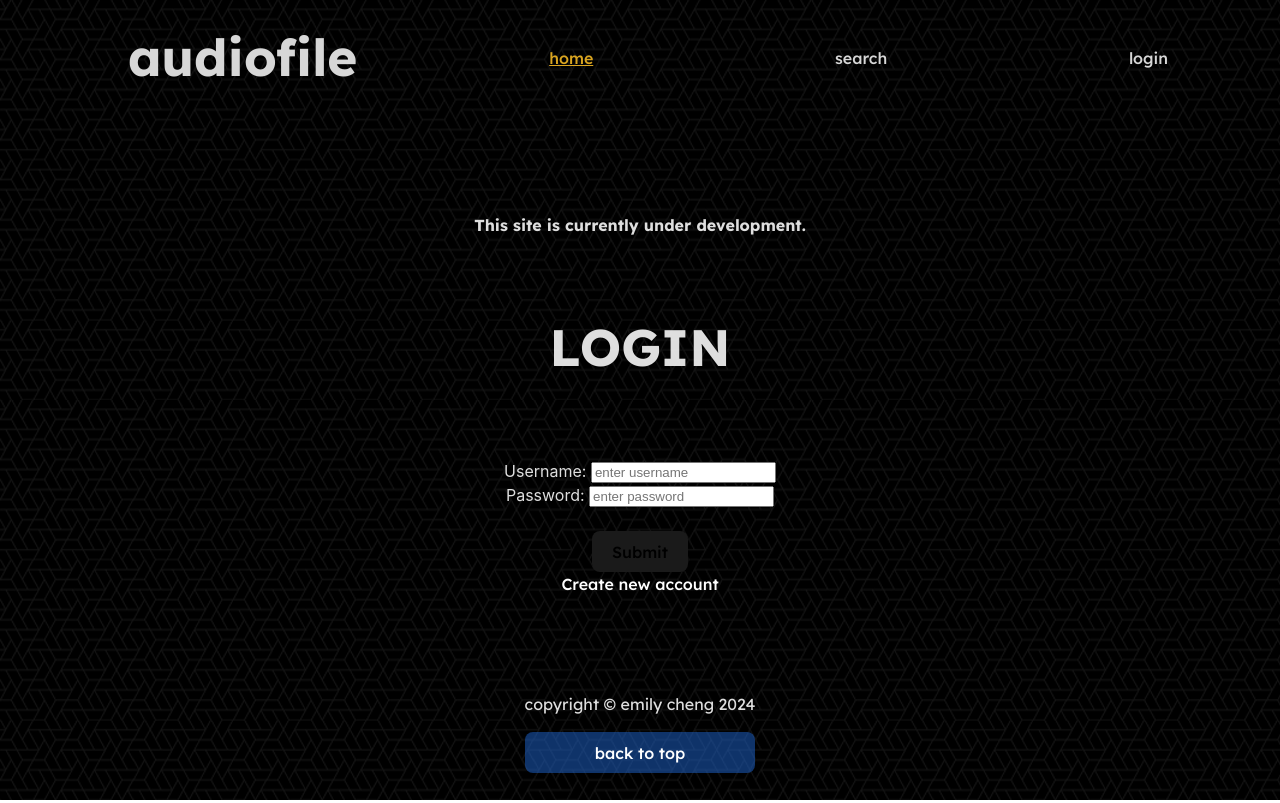
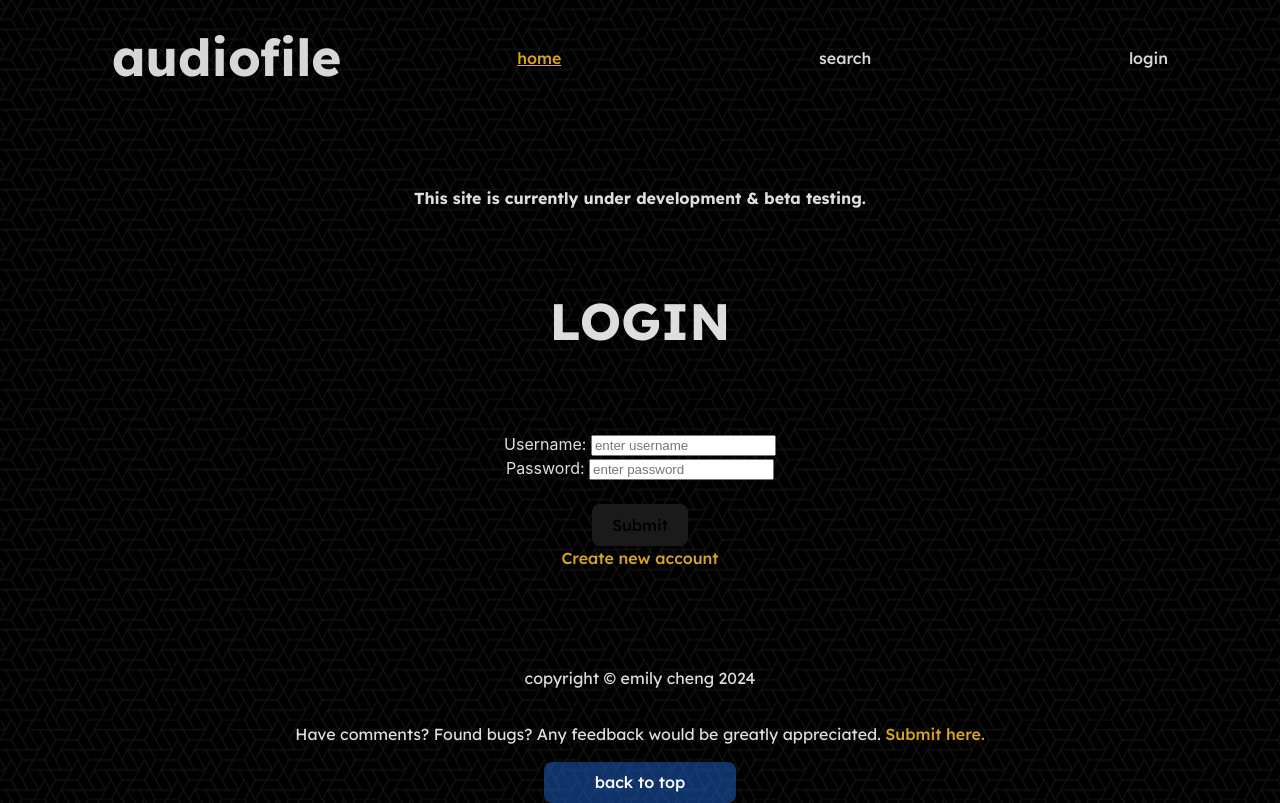
Before and after one commit to echeng0123/audiofile, a React (Vite) app in the folder client/: page / in a window 1280 px wide. Built offline with nearby package versions, Linux system fonts and the light colour scheme; no server answers; a web font is replaced by a local one.

Commit message:
styling changes

```diff
--- a/client/src/components/EditListened.jsx
+++ b/client/src/components/EditListened.jsx
@@ -3,6 +3,7 @@ import { useNavigate } from "react-router-dom";
 import { fetchListenedById, editListened } from "../../fetching/local";
 import Rating from "@mui/material/Rating";
 import Stack from "@mui/material/Stack";
+import StarBorderIcon from "@mui/icons-material/StarBorder";
 
 export default function EditListened({ listened_id }) {
 	const [isOpen, setIsOpen] = useState(false);
@@ -78,6 +79,15 @@ export default function EditListened({ listened_id }) {
 										onChange={(event, newValue) => {
 											handleRating(event, newValue);
 										}}
+										emptyIcon={
+											<StarBorderIcon
+												style={{
+													opacity: 0.55,
+													color: "white",
+												}}
+												fontSize="inherit"
+											/>
+										}
 									/>
 								</Stack>
 							</div>
--- a/client/src/components/Footer.jsx
+++ b/client/src/components/Footer.jsx
@@ -2,6 +2,11 @@ export default function Footer() {
 	return (
 		<div id="footer-container">
 			<p>copyright © emily cheng 2024</p>
+			<p>
+				Have comments? Found bugs? Any feedback would be greatly
+				appreciated.{" "}
+				<a href="https://forms.gle/fcPVR4NvXJHShT4u9">Submit here.</a>
+			</p>
 			<button className="generic-button">
 				<a href="#top">back to top</a>
 			</button>
--- a/client/src/components/Home.jsx
+++ b/client/src/components/Home.jsx
@@ -28,7 +28,7 @@ export default function Home({ token, setToken, setUserId, userId }) {
 
 	return (
 		<section id="home-container">
-			<h4>This site is currently under development.</h4>
+			<h4>This site is currently under development & beta testing.</h4>
 			{token ? (
 				<div>
 					<h1>Welcome, {titleCase(username)}</h1>
--- a/client/src/components/NavBar.jsx
+++ b/client/src/components/NavBar.jsx
@@ -4,7 +4,7 @@ import { Link, NavLink } from "react-router-dom";
 export default function NavBar({ token, userId }) {
 	return (
 		<section id="navbar-container">
-			<Link to="/" className="nav-link">
+			<Link to="/">
 				<h1 id="app-title">audiofile</h1>
 			</Link>
 			<div className="dropdown-content">
--- a/client/src/components/Profile.jsx
+++ b/client/src/components/Profile.jsx
@@ -192,6 +192,15 @@ export default function Profile({ token, userId }) {
 												defaultValue={album.rating}
 												precision={0.5}
 												readOnly
+												emptyIcon={
+													<StarBorderIcon
+														style={{
+															opacity: 0.55,
+															color: "white",
+														}}
+														fontSize="inherit"
+													/>
+												}
 											/>
 											<p>{album.review}</p>
 										</div>
--- a/client/src/index.css
+++ b/client/src/index.css
@@ -26,7 +26,7 @@
 
 a {
   font-weight: 500;
-  color: white;
+  color: goldenrod;
   text-decoration: inherit;
   font-family: "Lexend", sans-serif;
 }
@@ -49,6 +49,7 @@ body {
 #footer-container{
     display: grid;
     place-content: center;
+    place-items: center;
 }
 
 h1 {
@@ -87,6 +88,7 @@ button:focus-visible {
 .generic-button{
     background-color: rgba(32, 106, 218, 0.484);
     color: white;
+    width: 15dvw;
 
     & a{
         color: white;
@@ -175,6 +177,7 @@ button:focus-visible {
 #app-title:hover{
     transition: 0.3s all ease-in-out;
     color: goldenrod;
+    text-decoration: none;
 }
 
 .nav-link{
```
